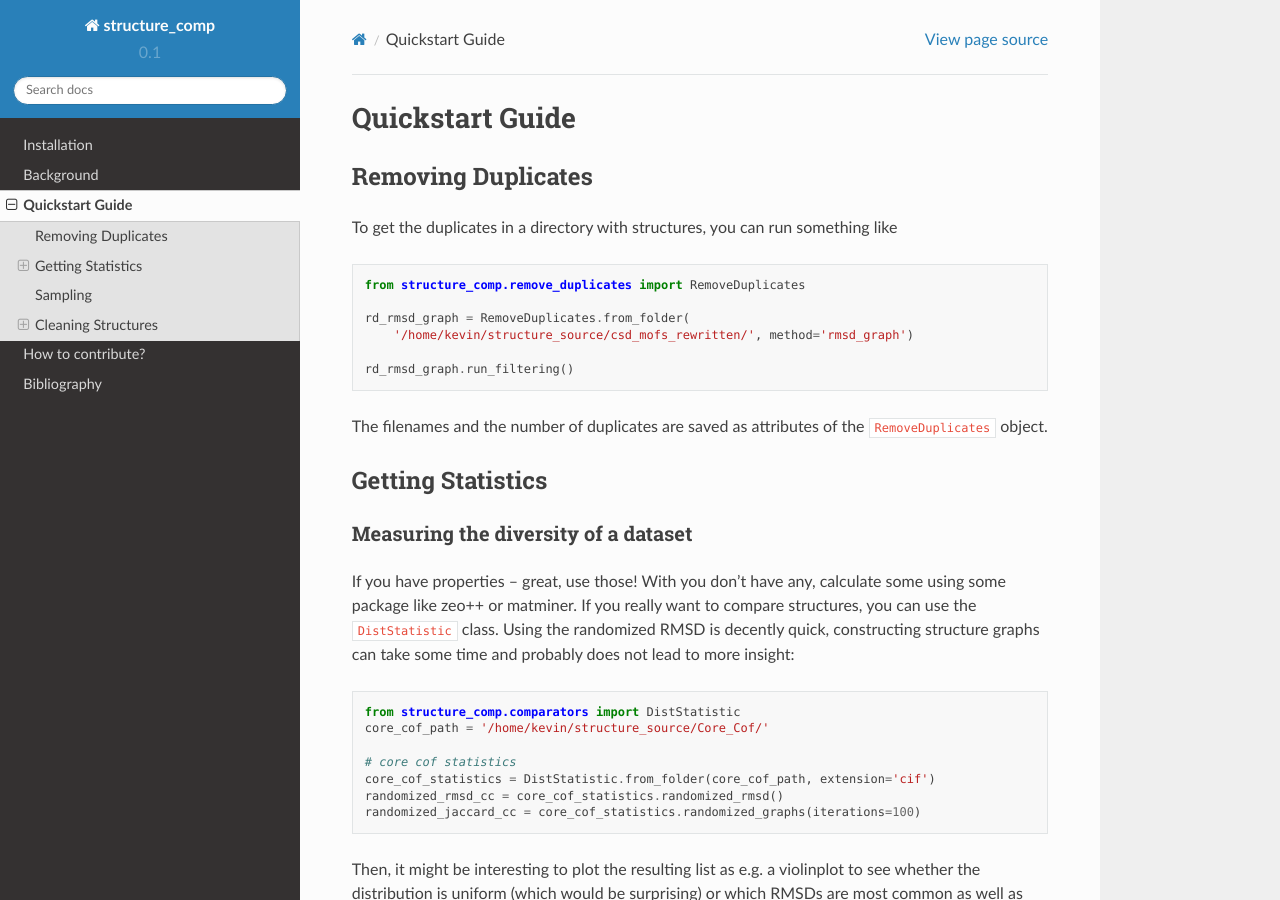
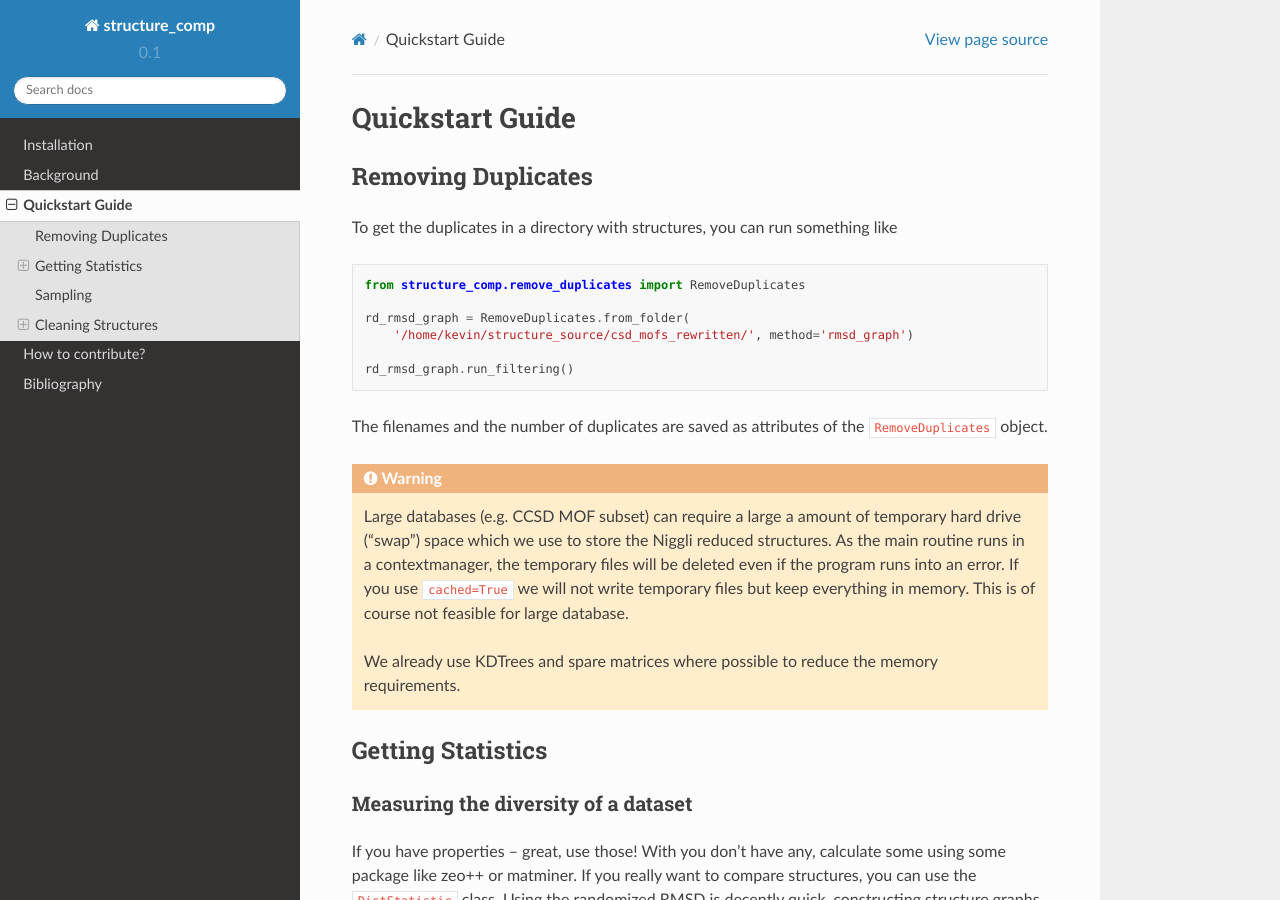
Before and after one commit to kjappelbaum/structure_comp, a Sphinx documentation site: the page built from docs/source/quickstart.rst, in a window 1280 px wide and 900 px high. Built offline with Sphinx 7.4.7 and the Read the Docs theme 2.0.0, drawn with Linux system fonts in a browser that asks for light colours.

Commit message:
Added swap space warning.

```diff
--- a/docs/source/quickstart.rst
+++ b/docs/source/quickstart.rst
@@ -17,6 +17,17 @@ To get the duplicates in a directory with structures, you can run something like
 
 The filenames and the number of duplicates are saved as attributes of the :code:`RemoveDuplicates`
 object.
+
+.. warning::
+
+    Large databases (e.g. CCSD MOF subset) can require a large a amount of temporary hard drive ("swap")
+    space which we use to store the Niggli reduced structures. As the main routine
+    runs in a contextmanager, the temporary files will be deleted even if the program runs into an
+    error. If you use :code:`cached=True` we will not write temporary files but keep everything in memory.
+    This is of course not feasible for large database.
+
+    We already use KDTrees and spare matrices where possible to reduce the
+    memory requirements.
 
 
 Getting Statistics
```
